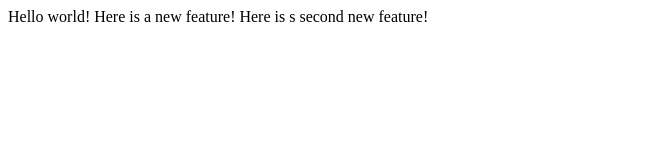
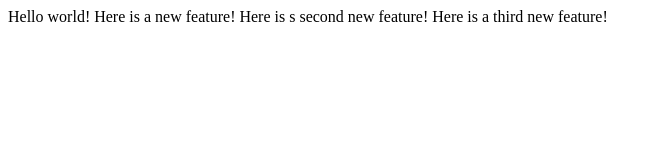
Before and after one commit to ZhyvahaP/lecture1, a plain HTML site: page index.html in a window 1280 px wide. Shown: the whole page, without its empty margins (0-661 px from the left). Drawn offline with Linux system fonts and the light colour scheme.

Commit message:
Add a third feature

```diff
--- a/index.html
+++ b/index.html
@@ -8,5 +8,6 @@
     Hello world!
     Here is a new feature!
     Here is s second new feature!
+    Here is a third new feature!
 </body>
 </html>
```
